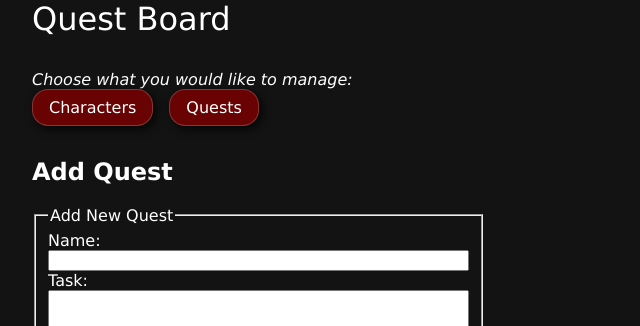
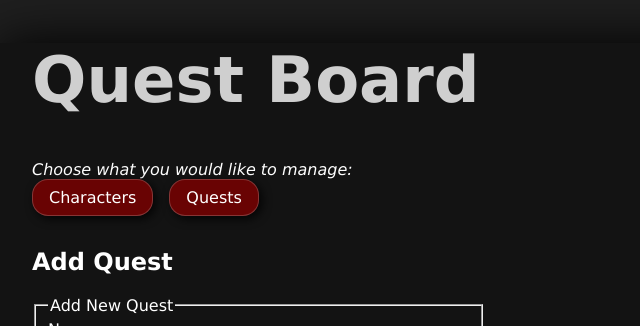
Before and after one commit to Sparkes7/questboard, a React (Vite) app in the folder client/: page /quests in a window 1280 px wide. Shown: the top 326 px of the page, without its empty margins (0-640 px from the left). Built offline with nearby package versions, Linux system fonts and the light colour scheme; no server answers.

Commit message:
semantic updates

```diff
--- a/client/src/App.css
+++ b/client/src/App.css
@@ -36,9 +36,12 @@ body {
 }
 
 .branding {
-  color: rgb(255, 255, 255);
+  color: rgba(255, 255, 255, 0.8);
   text-decoration: none;
   font-size: var(--font-xl);
+}
+.branding:hover {
+  color: white;
 }
 
 .nav-bar {
--- a/client/src/App.jsx
+++ b/client/src/App.jsx
@@ -17,7 +17,7 @@ export default function App() {
   return (
     <>
       <Link to="/" className="branding">
-        Quest Board
+        <h1>Quest Board</h1>
       </Link>
       <NavBar />
       <Routes>
--- a/client/src/components/AddPlayerForm.jsx
+++ b/client/src/components/AddPlayerForm.jsx
@@ -34,7 +34,7 @@ export default function AddPlayerForm() {
   }
   return (
     <section>
-      <h1>Add Player</h1>
+      <h2>Add Player</h2>
       <form onSubmit={handleSubmit} className="form">
         <fieldset>
           <legend>Add New Player</legend>
--- a/client/src/components/AddQuestForm.jsx
+++ b/client/src/components/AddQuestForm.jsx
@@ -34,7 +34,7 @@ export default function AddQuestForm() {
 
   return (
     <section>
-      <h1>Add Quest</h1>
+      <h2>Add Quest</h2>
       <form onSubmit={handleSubmit} className="form">
         <fieldset>
           <legend>Add New Quest</legend>
```
Also changed, not shown: 1 other file (tests, documents, lock files or other folders).
